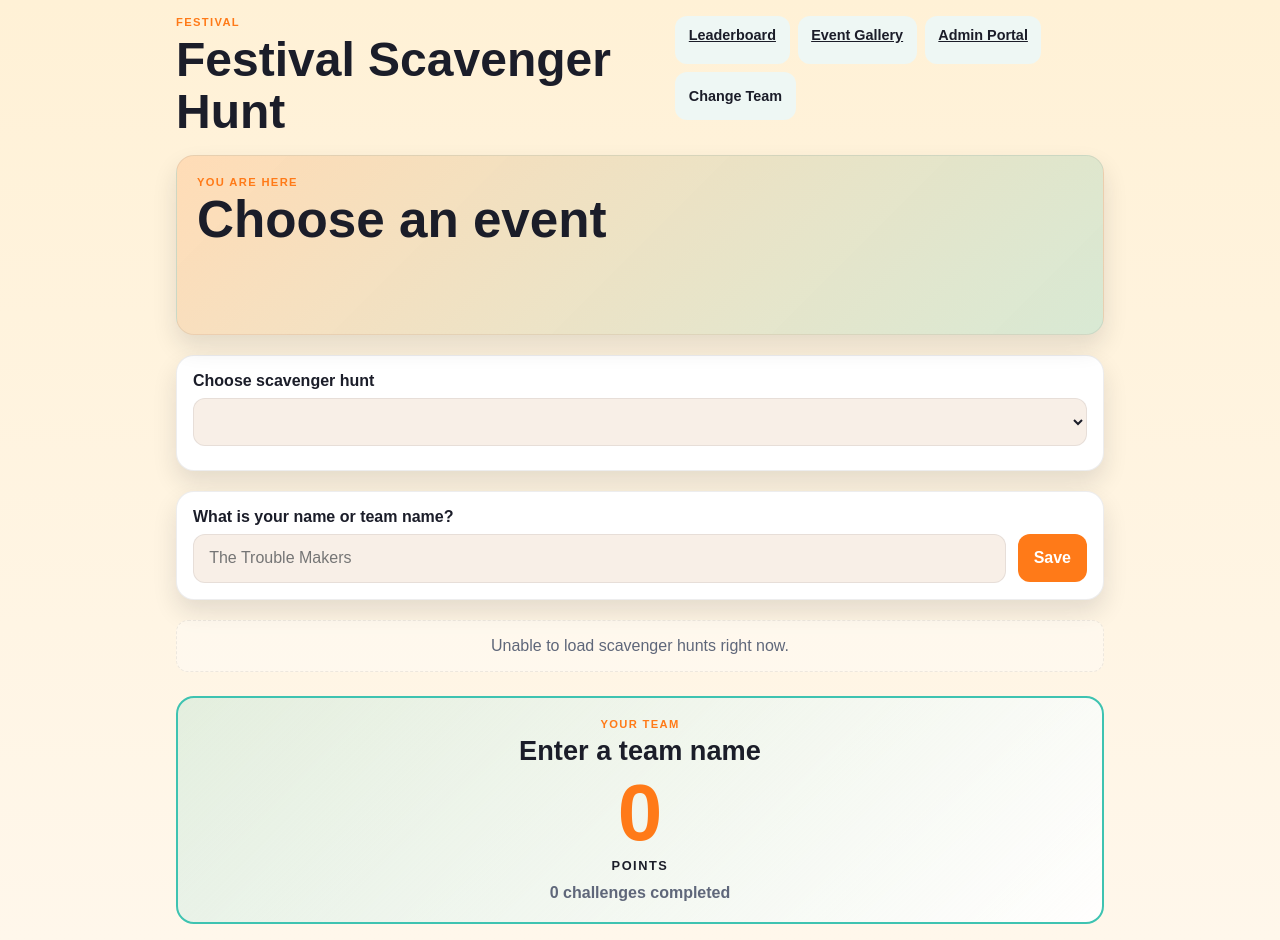
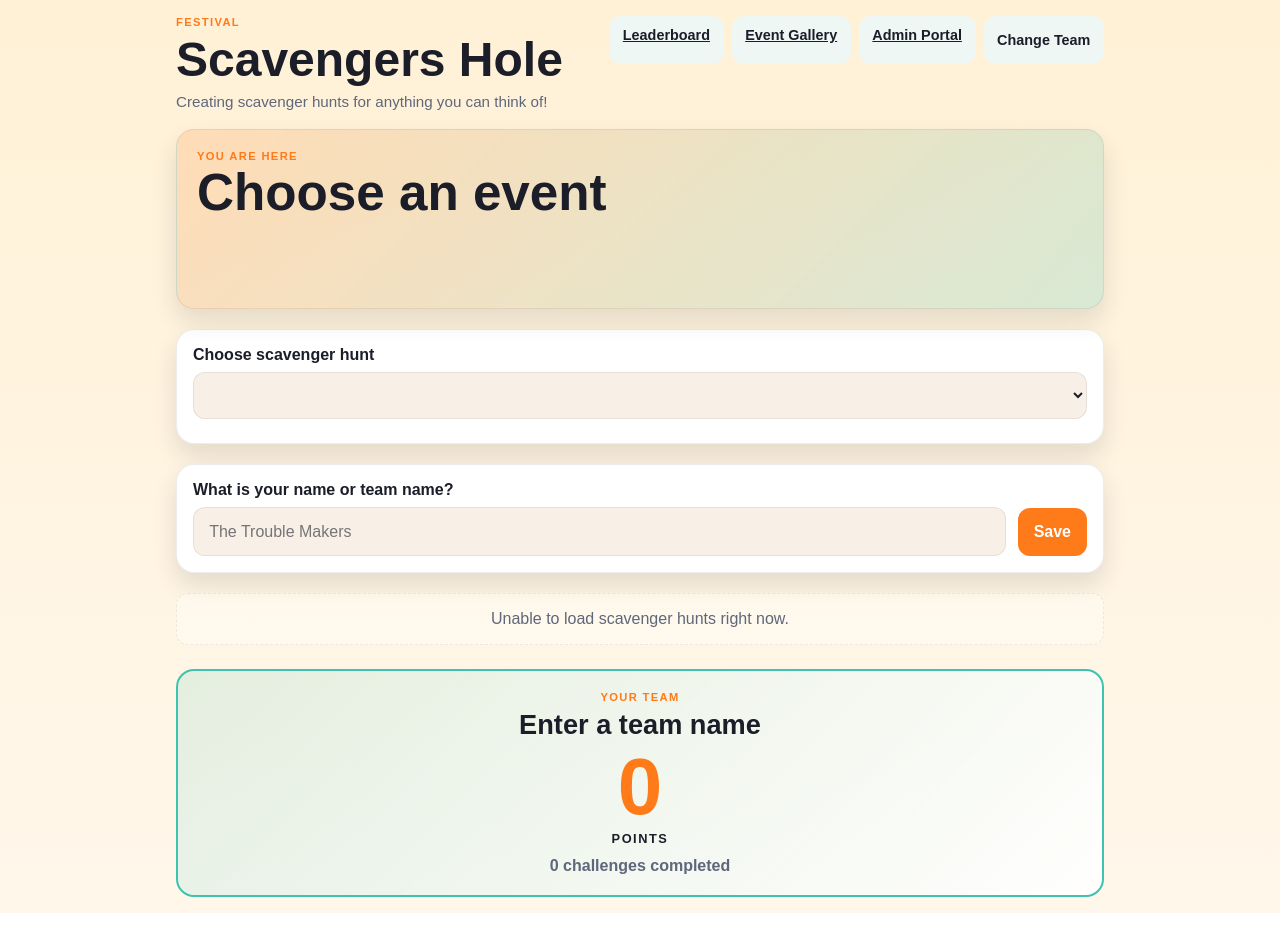
Before and after one commit to Jmetschke/Scavenger_Hunt, a website: page public/index.html in a window 1280 px wide. After the commit the page ends 913 px from the top, so only its background shows below. Drawn offline with Linux system fonts and the light colour scheme; files that its build step writes are made by us from their sources; no server answers; files whose address does not match are found by name.

Commit message:
Update public app branding

```diff
--- a/public/index.html
+++ b/public/index.html
@@ -3,8 +3,8 @@
   <head>
     <meta charset="UTF-8" />
     <meta name="viewport" content="width=device-width, initial-scale=1.0" />
-    <title>Festival Scavenger Hunt</title>
-    <meta name="description" content="Festival scavenger hunt challenge board" />
+    <title>Scavengers Hole</title>
+    <meta name="description" content="Creating scavenger hunts for anything you can think of!" />
     <link rel="stylesheet" href="/static/styles.css" />
   </head>
   <body>
@@ -12,7 +12,8 @@
       <header class="topbar">
         <div>
           <p class="eyebrow">Festival</p>
-          <h1>Festival Scavenger Hunt</h1>
+          <h1>Scavengers Hole</h1>
+          <p class="app-tagline">Creating scavenger hunts for anything you can think of!</p>
         </div>
         <nav class="top-actions">
           <a href="/leaderboard" class="secondary-button small">Leaderboard</a>
@@ -66,7 +67,7 @@
     <div id="event-picker-modal" class="modal hidden" aria-hidden="true">
       <div class="modal-backdrop"></div>
       <div class="modal-card event-picker-card" role="dialog" aria-modal="true" aria-labelledby="event-picker-title">
-        <p class="eyebrow">Festival Scavenger Hunt</p>
+        <p class="eyebrow">Scavengers Hole</p>
         <h2 id="event-picker-title">What event are you looking for?</h2>
         <form id="event-picker-form" class="stack-form">
           <label class="label" for="event-picker-select">Choose your event</label>
--- a/public/styles.css
+++ b/public/styles.css
@@ -81,6 +81,13 @@ h1 {
   margin-bottom: 0;
   font-size: clamp(2rem, 4vw, 3rem);
   line-height: 1.1;
+}
+
+.app-tagline {
+  margin: 0.35rem 0 0;
+  color: var(--muted);
+  font-size: 0.95rem;
+  line-height: 1.35;
 }
 
 .top-actions {
```
